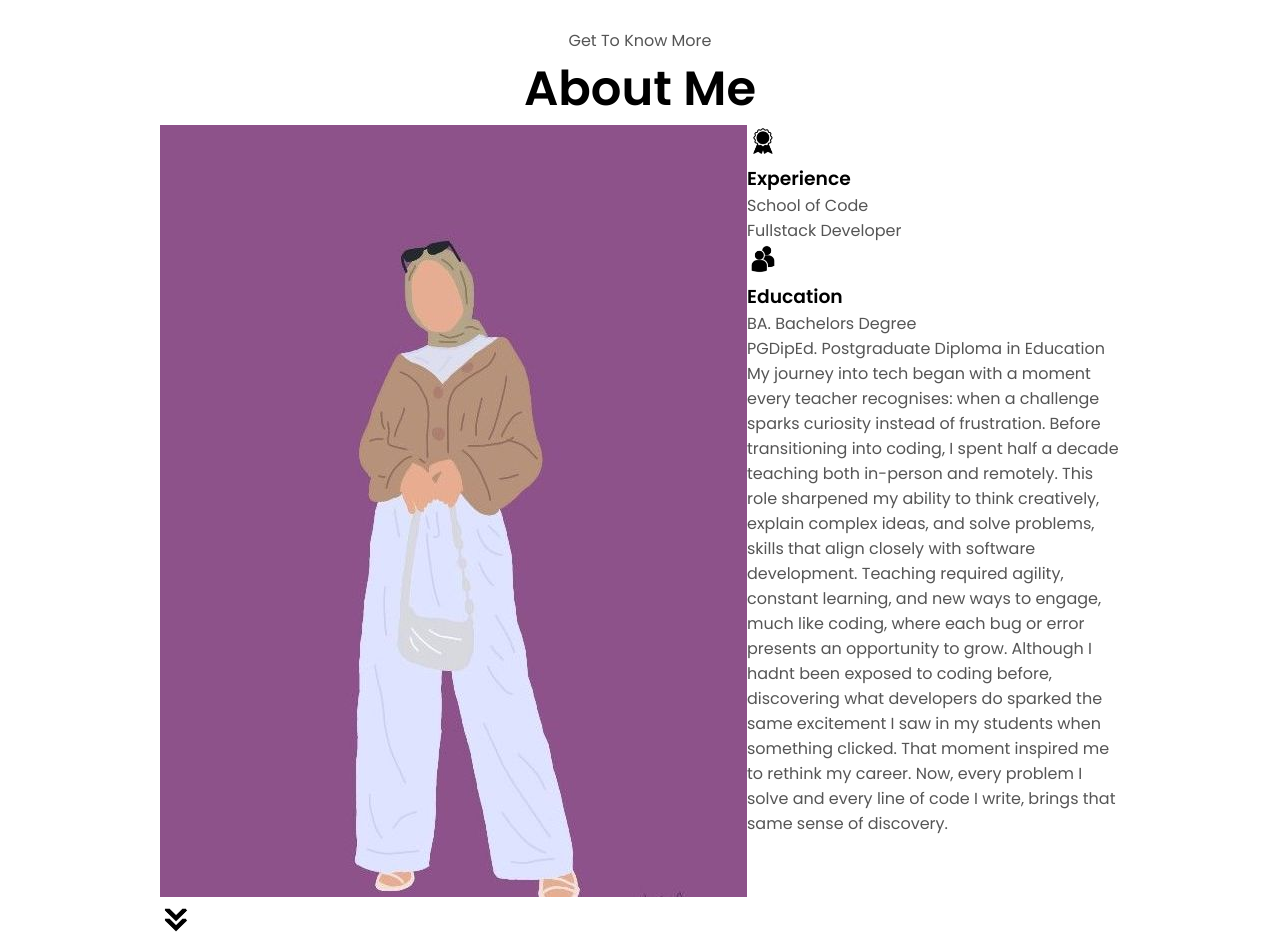
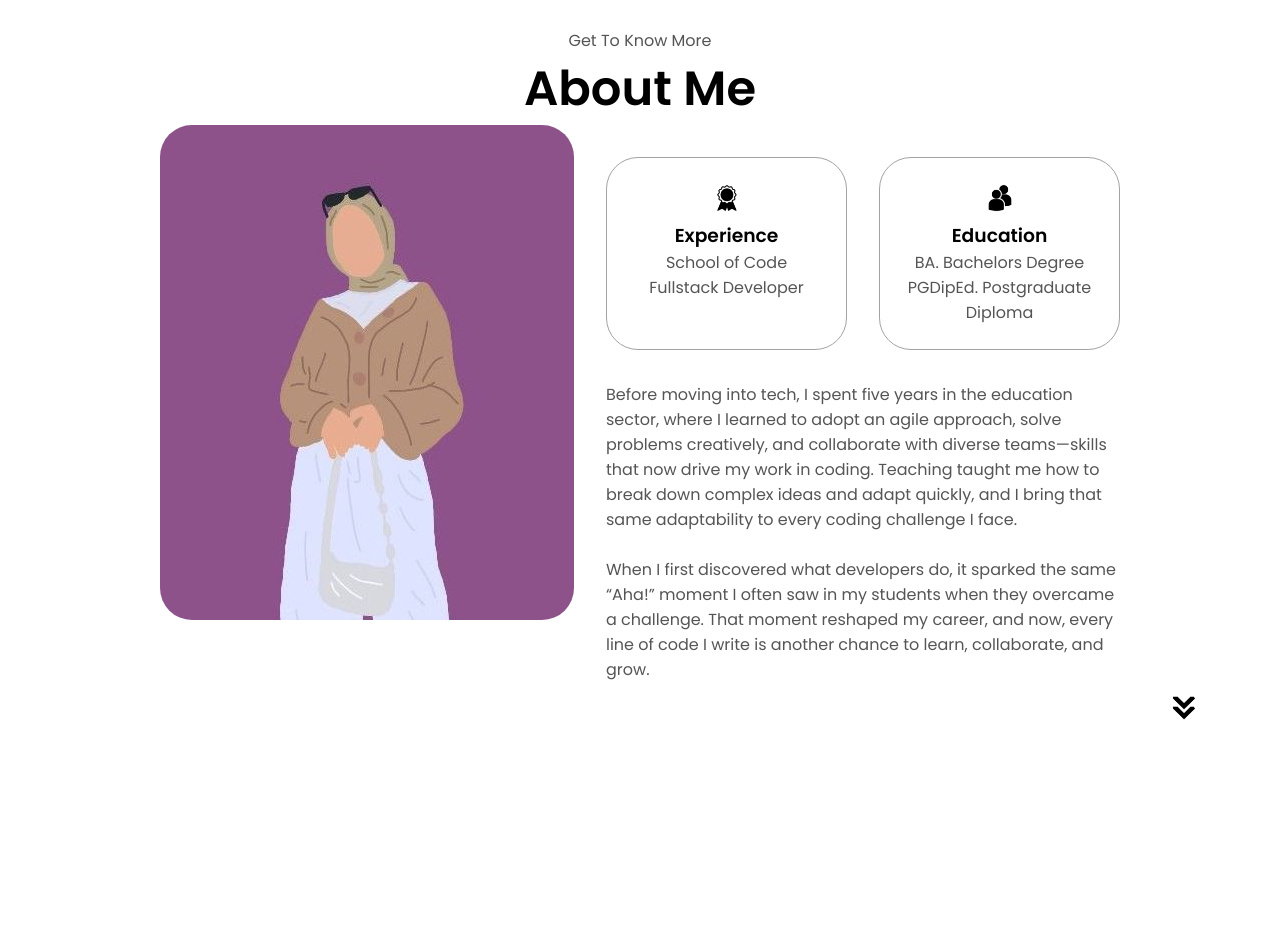
Before and after one commit to Nas1010/portfolio, a plain HTML site: page index.html in a window 1280 px wide. Shown: the part 780-1723 px from the top of the page. After the commit the page ends 1544 px from the top, so only its background shows below. Drawn offline with Linux system fonts and the light colour scheme.

Commit message:
added an about me section, and styling

```diff
--- a/index.html
+++ b/index.html
@@ -79,7 +79,7 @@
       <div class="section-container">
         <div class="section__pic-container">
           <img
-          src="./assets/avatar-image-3.png"
+          src="./assets/avatar-2.png"
           alt="Profile Picture"
           class="about-pic"
           />
@@ -102,17 +102,13 @@
           class="icon"
           />
           <h3>Education</h3>
-          <p>BA. Bachelors Degree <br/> PGDipEd. Postgraduate Diploma in Education</p>
+          <p>BA. Bachelors Degree <br/> PGDipEd. Postgraduate Diploma </p>
         </div>
       </div>
       <div class="text-container">
-        <p>My journey into tech began with a moment every teacher recognises: when a challenge sparks curiosity
-          instead of frustration. Before transitioning into coding, I spent half a decade teaching both in-person and remotely. This role sharpened my ability to think creatively, explain complex ideas, and solve
-          problems, skills that align closely with software development. Teaching required agility, constant learning,
-          and new ways to engage, much like coding, where each bug or error presents an opportunity to grow.
-          Although I hadnt been exposed to coding before, discovering what developers do sparked the same
-          excitement I saw in my students when something clicked. That moment inspired me to rethink my career.
-          Now, every problem I solve and every line of code I write, brings that same sense of discovery.</p>
+        <p>Before moving into tech, I spent five years in the education sector, where I learned to adopt an agile approach, solve problems creatively, and collaborate with diverse teams—skills that now drive my work in coding. Teaching taught me how to break down complex ideas and adapt quickly, and I bring that same adaptability to every coding challenge I face.</p>
+        <br/>
+        <p>When I first discovered what developers do, it sparked the same “Aha!” moment I often saw in my students when they overcame a challenge. That moment reshaped my career, and now, every line of code I write is another chance to learn, collaborate, and grow.</p>
       </div>
      </div>
       </div>
--- a/style.css
+++ b/style.css
@@ -253,3 +253,56 @@ section {
 .btn-color-2:hover {
   border: rgb(255, 255, 255) 0.1rem solid;
 }
+
+/* About section */
+
+#about {
+  position: relative;
+}
+
+.about-containers {
+  gap: 2rem;
+  margin-bottom: 2rem;
+  margin-top: 2rem;
+}
+
+.about-details-container {
+  justify-content: center;
+  flex-direction: column;
+}
+
+.about-containers,
+.about-details-container {
+  display: flex;
+}
+
+.about-pic {
+  border-radius: 2rem;
+}
+
+.arrow {
+  position: absolute;
+  right: -5rem;
+  bottom: 2.5rem;
+}
+
+.details-container {
+  padding: 1.5rem;
+  flex: 1;
+  background: white;
+  border-radius: 2rem;
+  border: rgb(53, 53, 53) 0.1rem solid;
+  border-color: rgb(163, 163, 163);
+  text-align: center;
+}
+
+.section-container {
+  gap: 2rem;
+  height: 80%;
+}
+
+/* .section__pic-container {
+  height: 400px;
+  width: 400px;
+  margin: auto 0;
+} */
```
Also changed, not shown: assets/avatar-2.png (added), assets/avatar-image-3.png (deleted).
